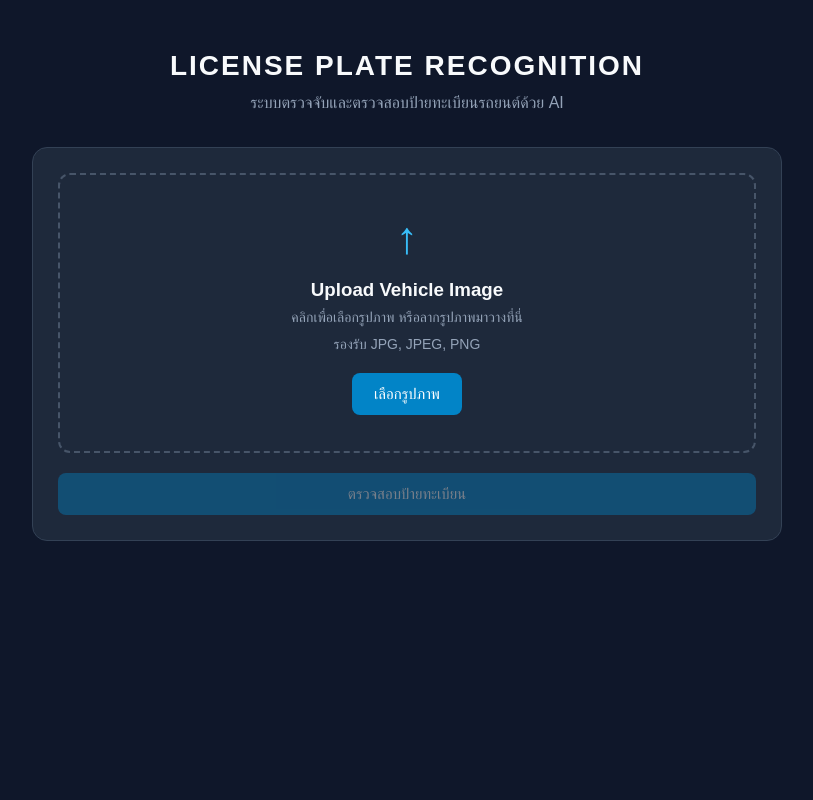
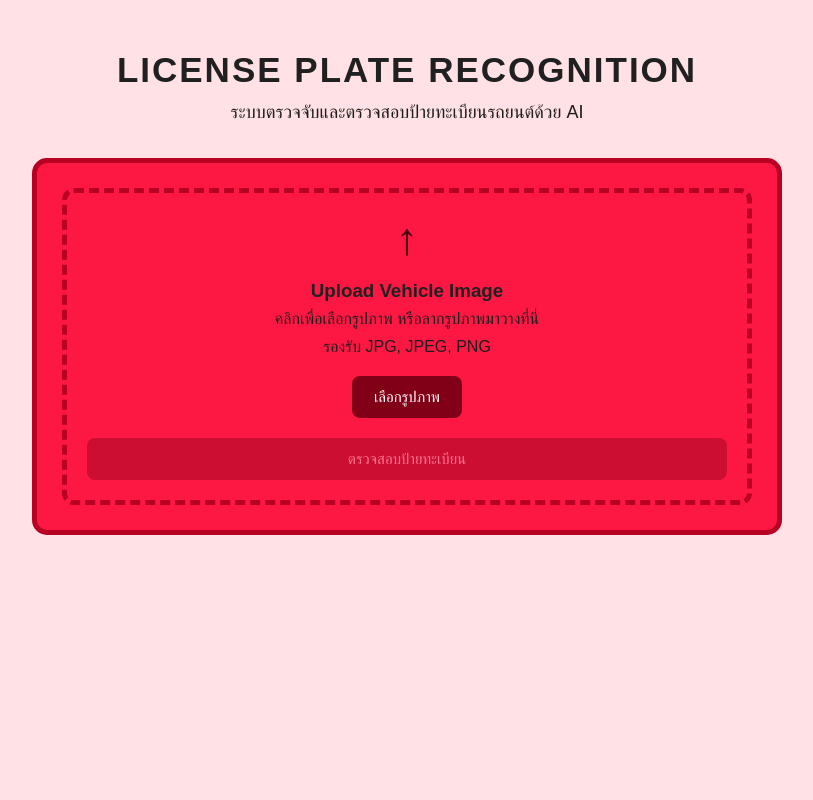
Before and after one commit to phonrarm59/thai-number, a Flask app: page / in a window 1280 px wide. Shown: the whole page, without its empty margins (233-1046 px from the left). Run offline with Flask 3, Linux system fonts and the light colour scheme.

Commit message:
เปลี่ยนสี เพิ่มพรีวิวรูปทะเบียน

```diff
--- a/static/css/style.css
+++ b/static/css/style.css
@@ -7,8 +7,8 @@
 
 body {
     font-family: Arial, sans-serif;
-    background: #0f172a;
-    color: #f8fafc;
+    background: #ffe1e6;
+    color: #202020;
     min-height: 100vh;
     padding: 50px 20px;
 }
@@ -24,26 +24,27 @@ header {
 }
 
 header h1 {
-    font-size: 28px;
+    font-size: 35px;
     letter-spacing: 2px;
 }
 
 header p {
-    color: #94a3b8;
+    color: #1d1d1d;
     margin-top: 12px;
+    font-size: 18px;
 }
 
 .upload-card,
 .result-card {
-    background: #1e293b;
+    background: #FD1843;
     padding: 25px;
     border-radius: 15px;
-    border: 1px solid #334155;
+    border: 5px solid #b80022;
     margin-bottom: 25px;
 }
 
 .upload-area {
-    border: 2px dashed #475569;
+    border: 5px dashed #b80022;
     border-radius: 12px;
     min-height: 280px;
     display: flex;
@@ -56,13 +57,13 @@ header p {
 }
 
 .upload-area:hover {
-    border-color: #38bdf8;
-    background: #263449;
+    border-color: #fd3e61;
+    background: #fd3e61;
 }
 
 .upload-icon {
     font-size: 45px;
-    color: #38bdf8;
+    color: #4b000e;
 }
 
 .upload-area h3 {
@@ -71,8 +72,8 @@ header p {
 
 .upload-area p,
 .upload-area span {
-    color: #94a3b8;
-    font-size: 14px;
+    color: #1d1d1d;
+    font-size: 16px;
 }
 
 .upload-area span {
@@ -81,7 +82,7 @@ header p {
 }
 
 button {
-    background: #0284c7;
+    background: #810018;
     color: white;
     border: none;
     padding: 12px 22px;
@@ -337,11 +345,73 @@ button:disabled {
 }
 
 .close-gate-btn:hover {
-    background: #b02a37;
+    background: #4d0008;
 }
 
 .close-gate-btn:disabled,
 .open-gate-btn:disabled {
     opacity: 0.6;
     cursor: not-allowed;
+}.preview-container {
+    display: block;
+    width: 100%;
+    margin-top: 20px;
+    text-align: center;
 }
+
+.preview-container img {
+    display: block;
+    max-width: 100%;
+    width: 450px;
+    max-height: 300px;
+    object-fit: contain;
+    margin: 10px auto;
+}
+
+.hidden {
+    display: none !important;
+}
+#previewContainer {
+    display: block;
+    width: 100%;
+    margin-top: 20px;
+    text-align: center;
+}
+
+#previewImage {
+    display: block;
+    width: 100%;
+    max-width: 450px;
+    max-height: 300px;
+    object-fit: contain;
+    margin: 15px auto;
+}
+#uploadArea {
+    display: flex;
+    flex-direction: column;
+    align-items: center;
+    justify-content: center;
+}
+
+#uploadContent {
+    display: flex;
+    flex-direction: column;
+    align-items: center;
+    width: 100%;
+}
+
+#previewContainer {
+    display: flex;
+    flex-direction: column;
+    align-items: center;
+    width: 100%;
+    margin-top: 20px;
+}
+
+#previewImage {
+    display: block;
+    width: 100%;
+    max-width: 450px;
+    max-height: 300px;
+    object-fit: contain;
+}
--- a/static/js/script.js
+++ b/static/js/script.js
@@ -13,7 +13,7 @@ const resultImage = document.getElementById("resultImage");
 const plateNumber = document.getElementById("plateNumber");
 const statusBox = document.getElementById("statusBox");
 const actionArea = document.getElementById("actionArea");
-
+const previewContainer = document.getElementById("previewContainer");
 const resultSection = document.getElementById("resultSection");
 
 const addVehicleBtn = document.getElementById("addVehicleBtn");
@@ -26,19 +26,12 @@ const actionMessage = document.getElementById("actionMessage");
 
 let selectedFile = null;
 
-
-// ======================================
-// 3. เลือกรูปภาพ
-// ======================================
-
-chooseBtn.addEventListener("click", () => {
-    imageInput.click();
-});
-
-
 // ======================================
 // 4. แสดงตัวอย่างรูปภาพ
 // ======================================
+
+
+
 
 imageInput.addEventListener("change", () => {
 
@@ -46,28 +39,43 @@ imageInput.addEventListener("change", () => {
 
     if (!file) return;
 
+    if (!file.type.startsWith("image/")) {
+        alert("กรุณาเลือกไฟล์รูปภาพ");
+        return;
+    }
+
     selectedFile = file;
 
     const reader = new FileReader();
 
-    reader.onload = function (event) {
+    reader.onload = (event) => {
+
+        previewImage.onload = () => {
+            console.log("แสดงภาพสำเร็จ");
+        };
+
+        previewImage.onerror = () => {
+            console.error("ไม่สามารถแสดงภาพได้");
+        };
 
         previewImage.src = event.target.result;
 
-        previewImage.classList.remove("hidden");
-
+        previewContainer.style.display = "block";
+        previewImage.style.display = "block";
     };
 
     reader.readAsDataURL(file);
 
     analyzeBtn.disabled = false;
-
-    // ซ่อนผลลัพธ์เดิมเมื่อเลือกรูปใหม่
     resultSection.classList.add("hidden");
-
     addVehicleBtn.classList.add("hidden");
 
 });
+
+chooseBtn.addEventListener("click", () => {
+    imageInput.click();
+});
+
 
 
 // ======================================
--- a/templates/index.html
+++ b/templates/index.html
@@ -74,7 +74,9 @@
     <button type="button" id="chooseBtn">เลือกรูปภาพ</button>
 </div>
 
-          <img id="previewImage" alt="ภาพตัวอย่าง" />
+<div id="previewContainer" style="display: none;">
+    <p>ภาพที่เลือก</p>
+    <img id="previewImage" alt="ภาพทะเบียนรถที่เลือก">
 </div>
 
         <button id="analyzeBtn" disabled>ตรวจสอบป้ายทะเบียน</button>
```
Also changed, not shown: other parts of static/css/style.css (+16 -9 lines). Lines whose indentation alone changed are shown as unchanged.
